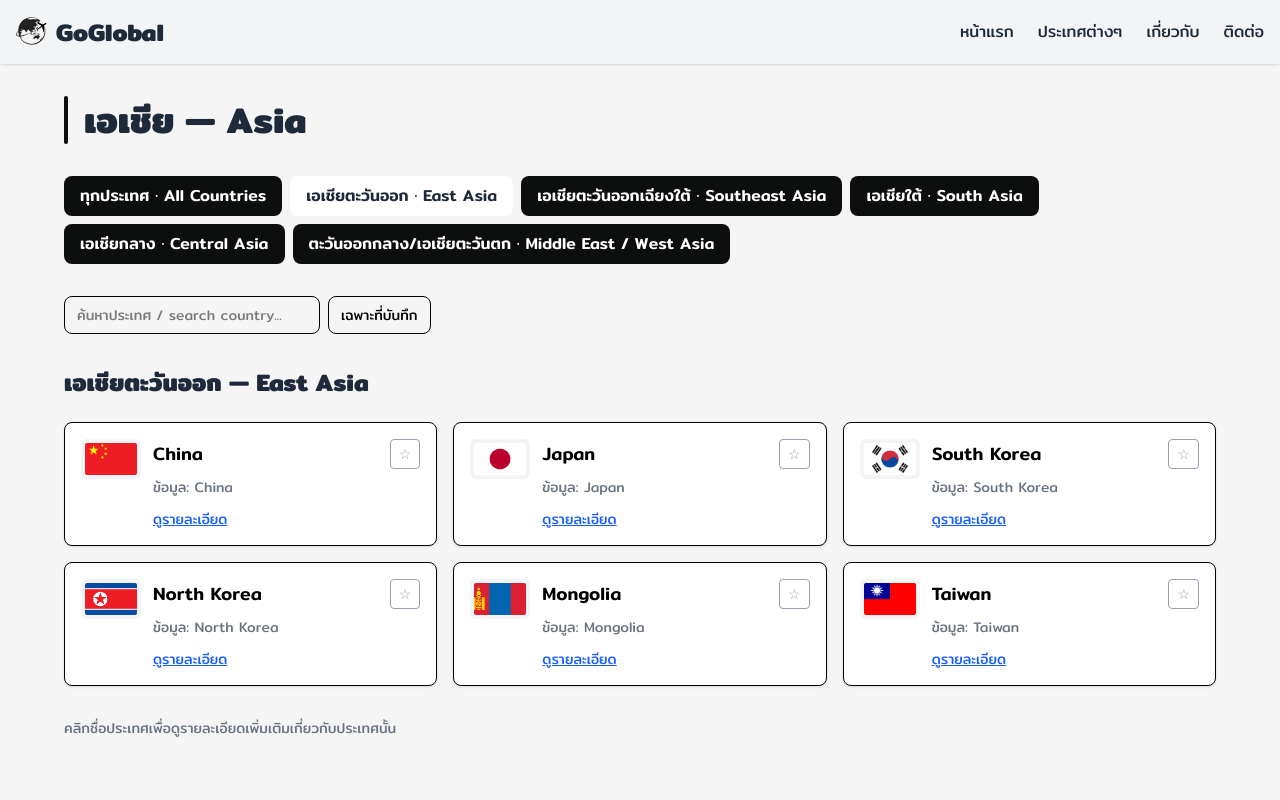
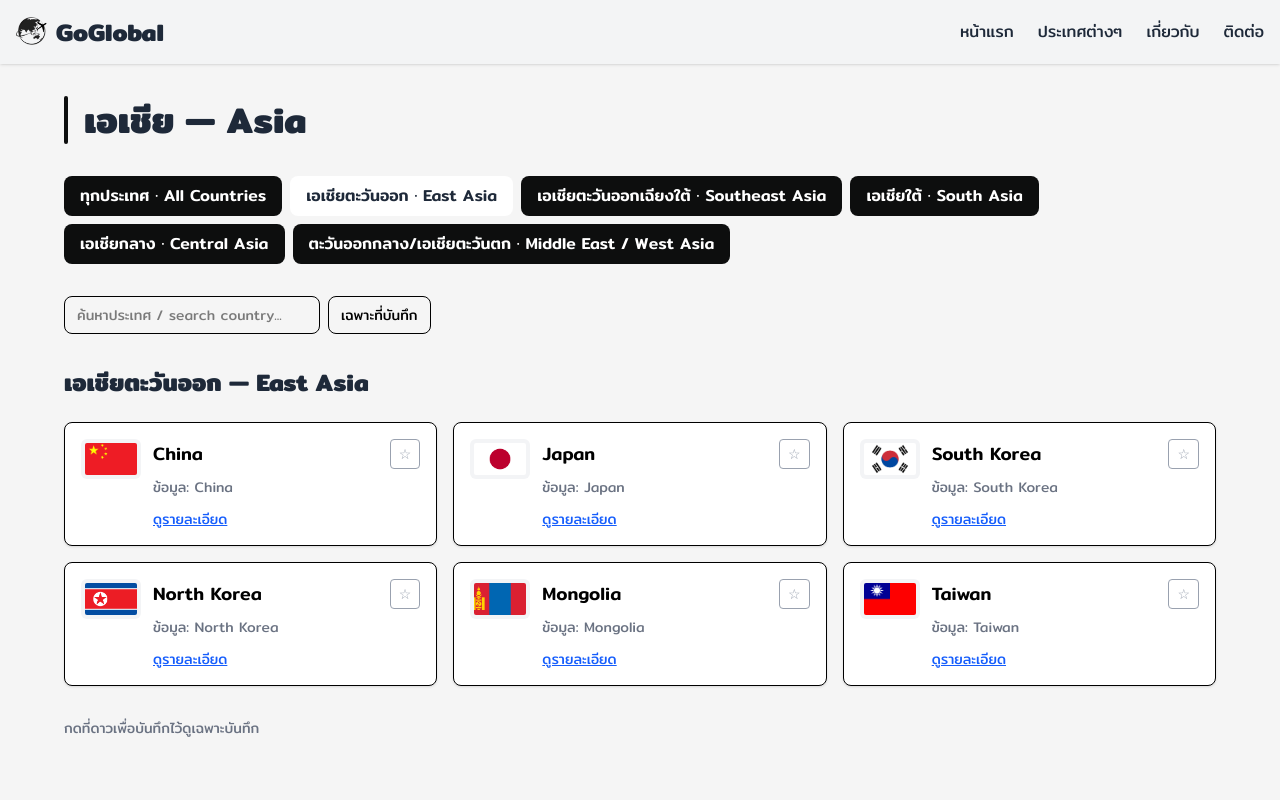
Before and after one commit to Limitbreakzz/Project-GoGlobal, a React (Vite) app: page /countries in a window 1280 px wide. Shown: the top 800 px of the page. Built offline with nearby package versions, Linux system fonts and the light colour scheme.

Commit message:
Update CountriesByRegion.jsx

```diff
--- a/src/pages/CountriesByRegion.jsx
+++ b/src/pages/CountriesByRegion.jsx
@@ -210,7 +210,7 @@ export default function CountriesByRegion() {
           animate={{ opacity: 1 }}
           transition={{ duration: 0.8, delay: 0.4 }}
         >
-          คลิกชื่อประเทศเพื่อดูรายละเอียดเพิ่มเติมเกี่ยวกับประเทศนั้น
+          กดที่ดาวเพื่อบันทึกไว้ดูเฉพาะบันทึก
         </motion.footer>
       </div>
     </div>
```
